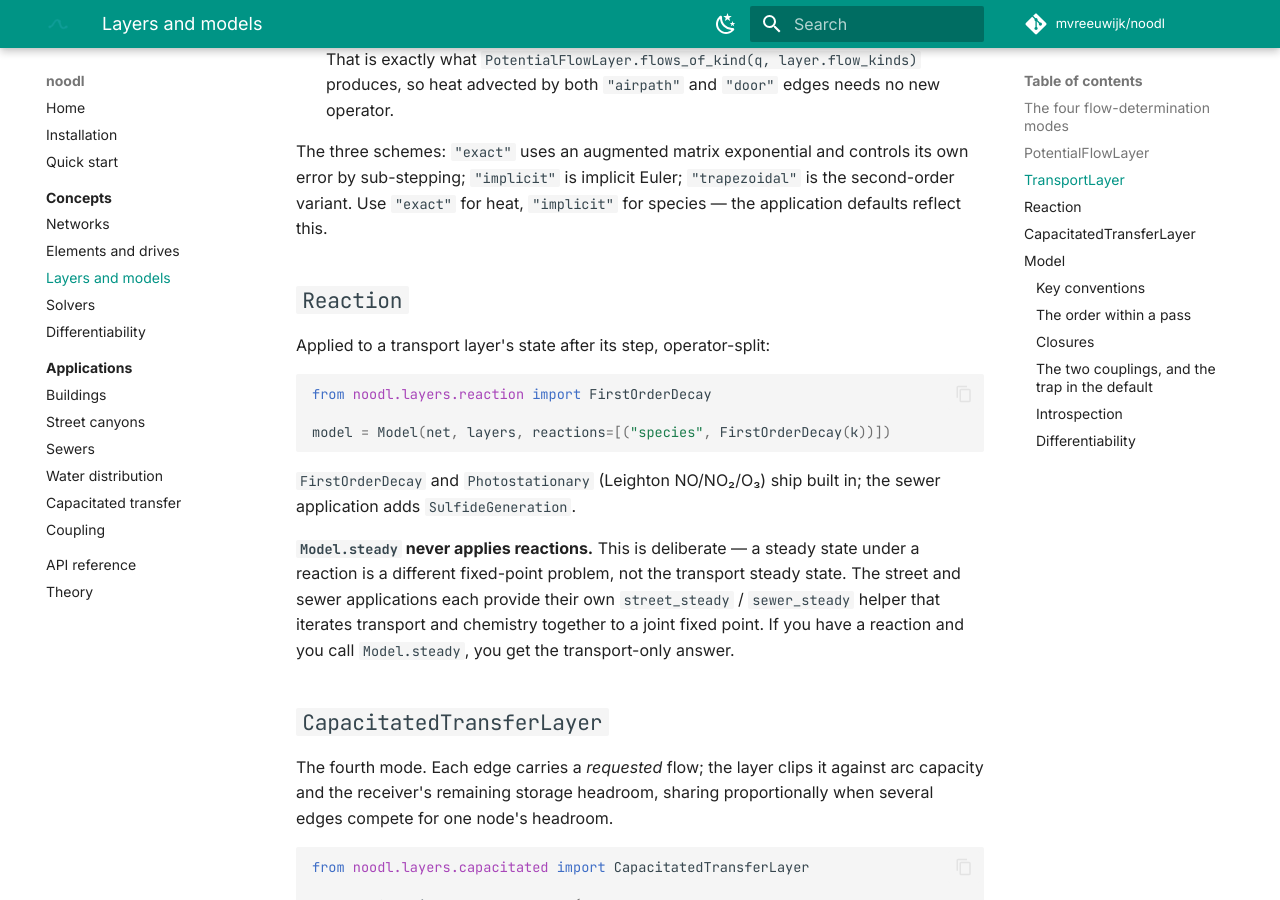
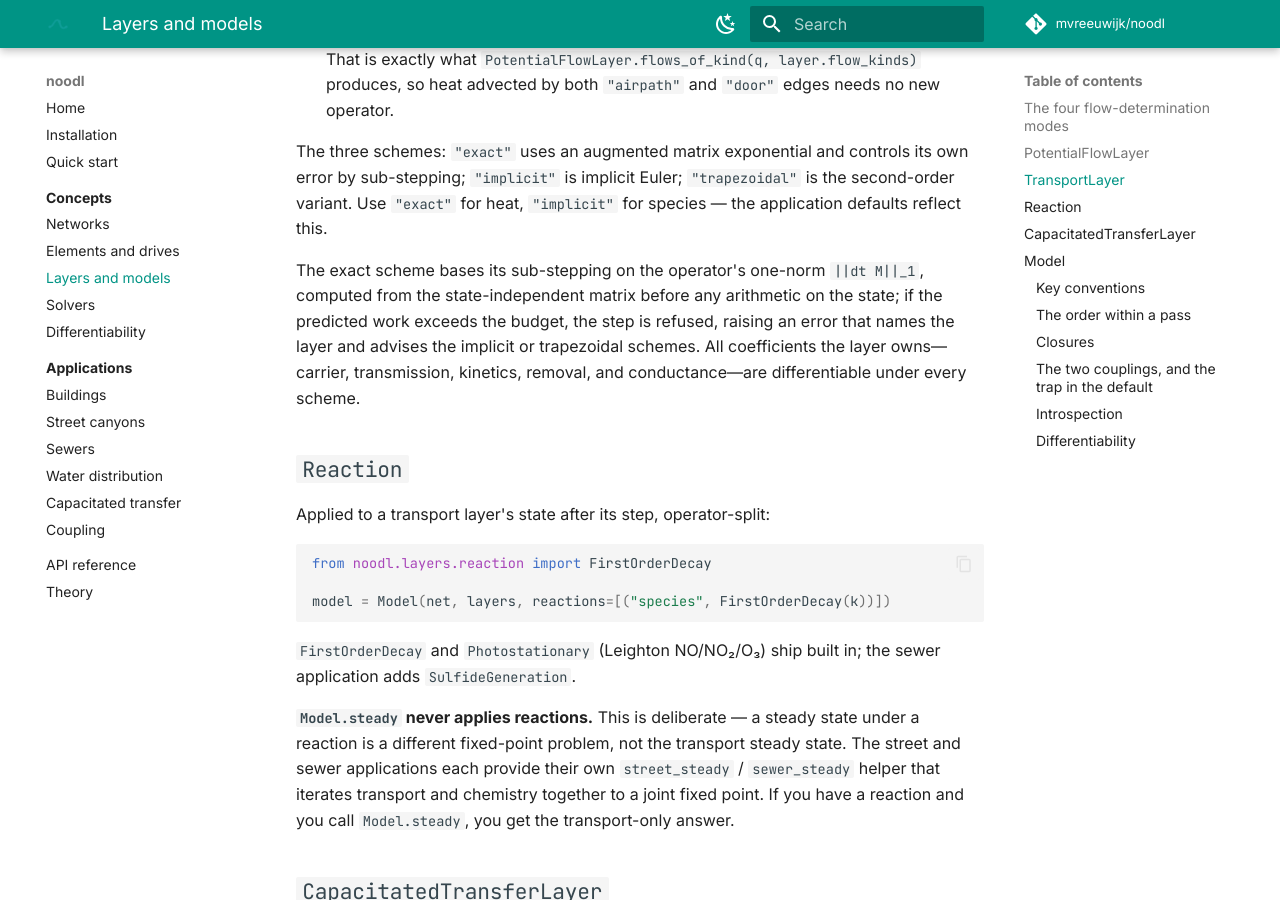
Before and after one commit to mvreeuwijk/noodl, an MkDocs documentation site: the page built from docs/concepts/layers.md, in a window 1280 px wide and 900 px high, scrolled down 2941 px. Built offline with MkDocs 1.6.1 and Material for MkDocs 9.7.7, drawn with Linux system fonts in a browser that asks for light colours; comment, search, counter and statistics services are not loaded.

Commit message:
docs(layers): the exact scheme's norm-scheduled work and budget; every coefficient differentiable under every scheme
Co-Authored-By: Claude Fable 5.1 <noreply@anthropic.com>

```diff
--- a/docs/concepts/layers.md
+++ b/docs/concepts/layers.md
@@ -111,6 +111,12 @@ Three things catch people:
 The three schemes: `"exact"` uses an augmented matrix exponential and controls its own error by
 sub-stepping; `"implicit"` is implicit Euler; `"trapezoidal"` is the second-order variant. Use
 `"exact"` for heat, `"implicit"` for species — the application defaults reflect this.
+
+The exact scheme bases its sub-stepping on the operator's one-norm `||dt M||_1`, computed from
+the state-independent matrix before any arithmetic on the state; if the predicted work exceeds
+the budget, the step is refused, raising an error that names the layer and advises the implicit
+or trapezoidal schemes. All coefficients the layer owns—carrier, transmission, kinetics, removal,
+and conductance—are differentiable under every scheme.
 
 ## `Reaction`
 
```
